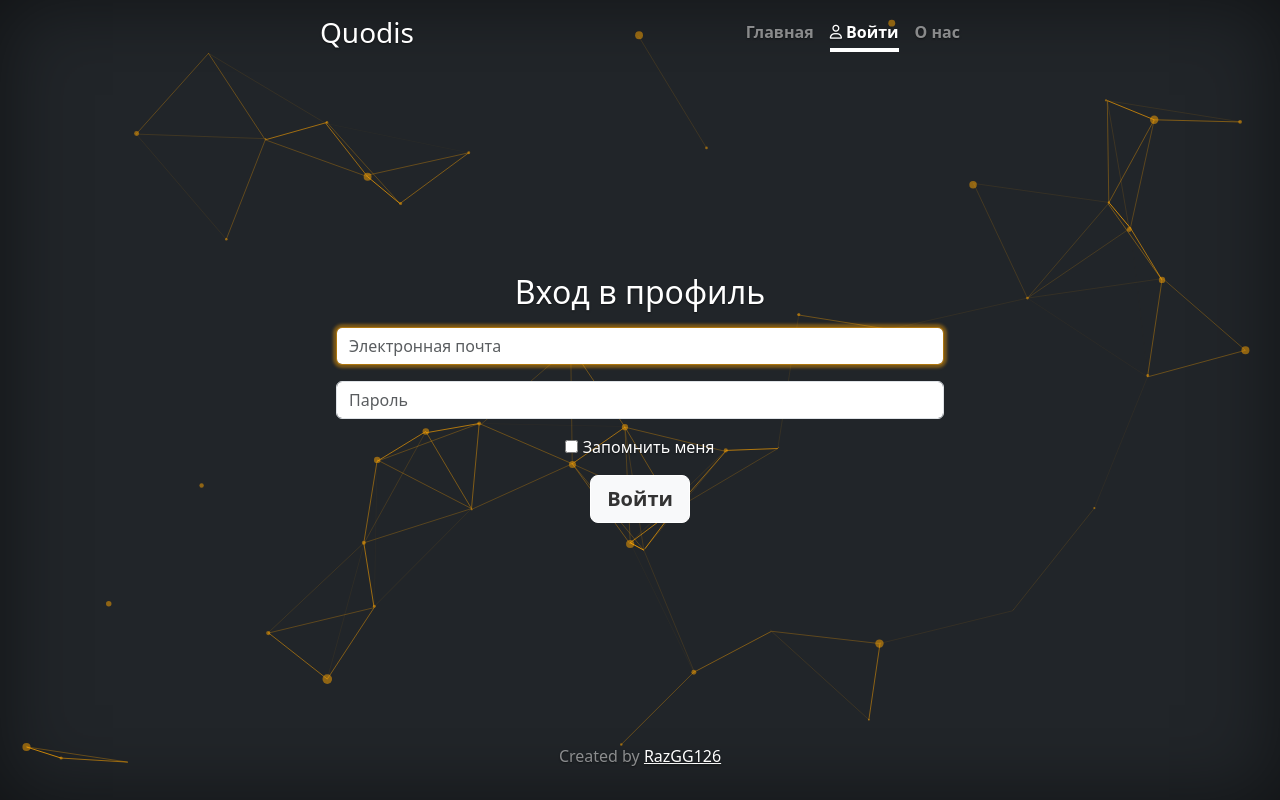
After one commit to RazGG126/web, a Flask app: page /sign-in in a window 1280 px wide. The commit adds this page. Run offline with Flask 3, Linux system fonts and the light colour scheme; some libraries are stand-ins or nearby versions.

Commit message:
Added sign in

```diff
--- a/main.py
+++ b/main.py
@@ -7,7 +7,12 @@ app.config['SECRET_KEY'] = 'x@uhg98(FUj9g8f9bz.s'
 
 @app.route('/')
 def index():
-    return render_template('index.html')
+    return render_template('index.html', title='Главная')
+
+
+@app.route('/sign-in')
+def sign_in():
+    return render_template('sign_in.html', title='Вход')
 
 
 if __name__ == '__main__':
--- a/static/style/style.css
+++ b/static/style/style.css
@@ -48,7 +48,7 @@ body {
   border-bottom-color: rgba(255, 255, 255, .25);
 }
 
-.nav-masthead .nav-link + .nav-link {
+.navig{
   margin-left: 1rem;
 }
 
@@ -56,3 +56,23 @@ body {
   color: #fff;
   border-bottom-color: #fff;
 }
+
+/*
+ * Buttons
+ */
+
+
+.hv-btn:hover{
+    background-color: #FFA500;
+    border: 1px solid #FFA500;
+}
+
+input[type='checkbox'] {
+    accent-color: #FFA500;
+}
+
+input[type='email']:focus, input[type='password']:focus
+{
+    border-color: rgba(255, 165, 0, 0.4);
+    box-shadow: 0 0 3px 3px rgba(255, 165, 0, 0.4);
+}
--- a/templates/base.html
+++ b/templates/base.html
@@ -6,20 +6,23 @@
     <meta name="viewport" content="width=device-width, initial-scale=1.0">
     <link href="https://cdn.jsdelivr.net/npm/bootstrap@5.3.0-alpha1/dist/css/bootstrap.min.css" rel="stylesheet" integrity="sha384-GLhlTQ8iRABdZLl6O3oVMWSktQOp6b7In1Zl3/Jr59b6EGGoI1aFkw7cmDA6j6gD" crossorigin="anonymous">
     <script src="https://cdn.jsdelivr.net/npm/bootstrap@5.3.0-alpha1/dist/js/bootstrap.bundle.min.js" integrity="sha384-w76AqPfDkMBDXo30jS1Sgez6pr3x5MlQ1ZAGC+nuZB+EYdgRZgiwxhTBTkF7CXvN" crossorigin="anonymous"></script>
+    <script src="https://kit.fontawesome.com/98f8d32346.js" crossorigin="anonymous"></script>
     <link rel="stylesheet" type="text/css" href="{{url_for('static', filename='style/style.css')}}" />
     <title>{{title}}</title>
 </head>
-<body class="d-flex h-100 text-center text-bg-dark">
+<body class="d-flex h-100 text-center text-white bg-dark">
     <div id="particles-js"></div>
     <div id="jjj" class="cover-container d-flex w-100 h-100 p-3 mx-auto flex-column">
         <header class="mb-auto">
             <div>
               <h3 class="float-md-start mb-0">Quodis</h3>
-              <nav class="nav nav-masthead justify-content-center float-md-end">
-                <a class="nav-link fw-bold py-1 px-0 active" aria-current="page" href="#">Главная</a>
-                <a class="nav-link fw-bold py-1 px-0" href="#">Войти</a>
-                <a class="nav-link fw-bold py-1 px-0" href="#">О нас</a>
-              </nav>
+                <ul class="nav nav-masthead justify-content-center float-md-end">
+                    {% block nav %}
+                    {% endblock %}
+                </ul>
+<!--                  <a class="nav-link fw-bold py-1 px-0 active" aria-current="page" href="/">Главная</a>-->
+<!--                  <a class="nav-link fw-bold py-1 px-0" href="/sign-in">Войти</a>-->
+<!--                  <a class="nav-link fw-bold py-1 px-0" href="#">О нас</a>-->
             </div>
         </header>
         <main class="px-3">
--- /dev/null
+++ b/templates/sign_in.html
@@ -0,0 +1,24 @@
+{% extends "base.html" %}
+
+{% block nav %}
+    <li><a class="navig nav-link fw-bold py-1 px-0" aria-current="page" href="/">Главная</a></li>
+    <li><a class="navig nav-link fw-bold py-1 px-0 active" href="/sign-in"><i class="fa-regular fa-user fa-sm"></i> Войти</a></li>
+    <li><a class="navig nav-link fw-bold py-1 px-0" href="#">О нас</a></li>
+{% endblock %}
+
+
+{% block content %}
+    <form class="form-signin">
+        <h1 class="h2 mb-3 font-weight-normal">Вход в профиль</h1>
+        <label for="inputEmail" class="sr-only">Электронная почта</label>
+        <input type="email" id="inputEmail" class="form-control  mb-3" placeholder="Электронная почта" required="" autofocus="">
+        <label for="inputPassword" class="sr-only">Пароль</label>
+        <input type="password" id="inputPassword" class="form-control mb-3" placeholder="Пароль" required="">
+        <div class="checkbox mb-3">
+            <label>
+                <input type="checkbox" value="remember-me"> Запомнить меня
+            </label>
+        </div>
+        <button class="hv-btn btn btn-lg btn-light fw-bold border-white" type="submit">Войти</button>
+    </form>
+{% endblock %}
```
Also changed, not shown: templates/index.html (+7 -1 lines).
